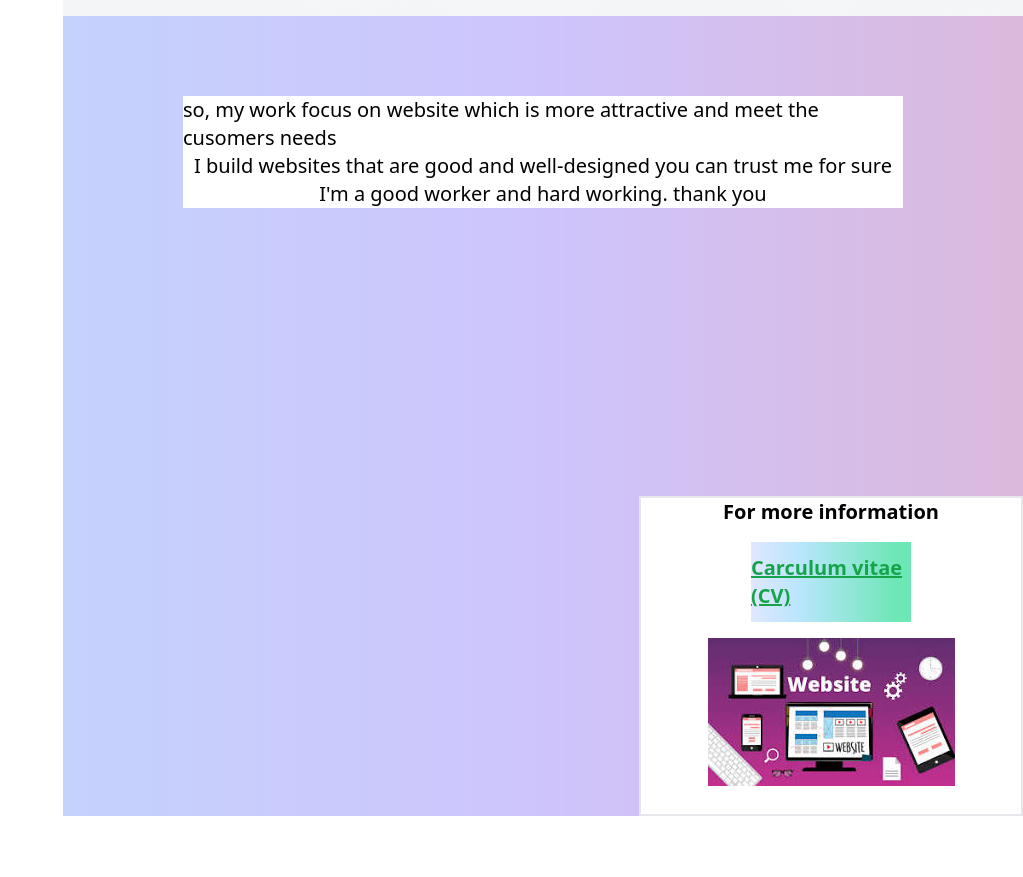
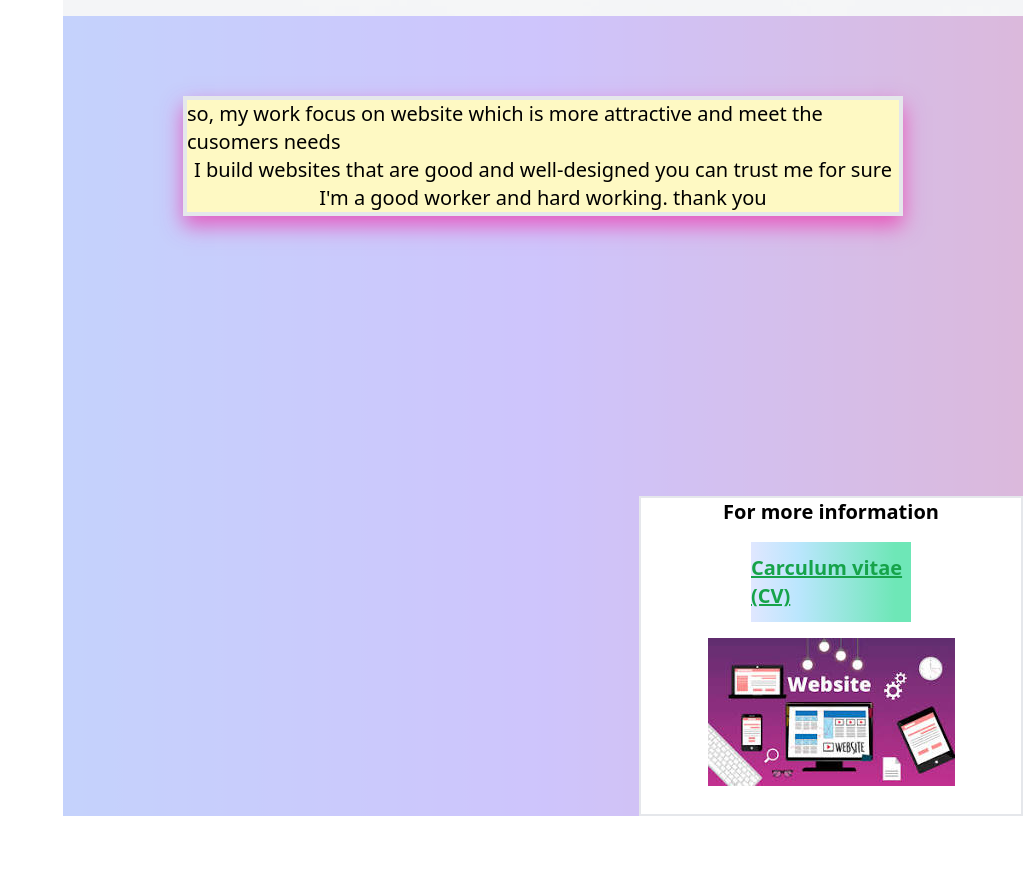
Before and after one commit to Nyiranez/my-first-potifolio, a website: page index/index.html in a window 1280 px wide. Shown: the part 877-1754 px from the top of the page, without its empty margins (257-1280 px from the left). Drawn offline with nearby package versions, Linux system fonts and the light colour scheme.

Commit message:
same changes in index file

```diff
--- a/index/index.html
+++ b/index/index.html
@@ -70,7 +70,7 @@
         <div class="w-full bg-no-repeat bg-gradient-to-r from-indigo-400 via-purple-500 to-pink-600">
           <div class="w-full  text-xl bg-blue-100 bg-opacity-75 h-screen pt-20 flex flex-col justify-between">
             <div class="flex flex-col items-center">
-              <div class="flex flex-col  sm:items-center md:items-center lg:items-center bg-white w-9/12">
+              <div class="flex flex-col  sm:items-center md:items-center lg:items-center  w-9/12 bg-yellow-100  border-4 shadow-[0_10px_20px_rgba(240,_46,_170,_0.7)]">
                 <p>so, my work focus on website which is more attractive and meet the cusomers needs</p>
                 <p>I build websites that are good and well-designed you can trust me for sure</p>
                 <p>I'm a good worker and hard working. thank you </p>
```
